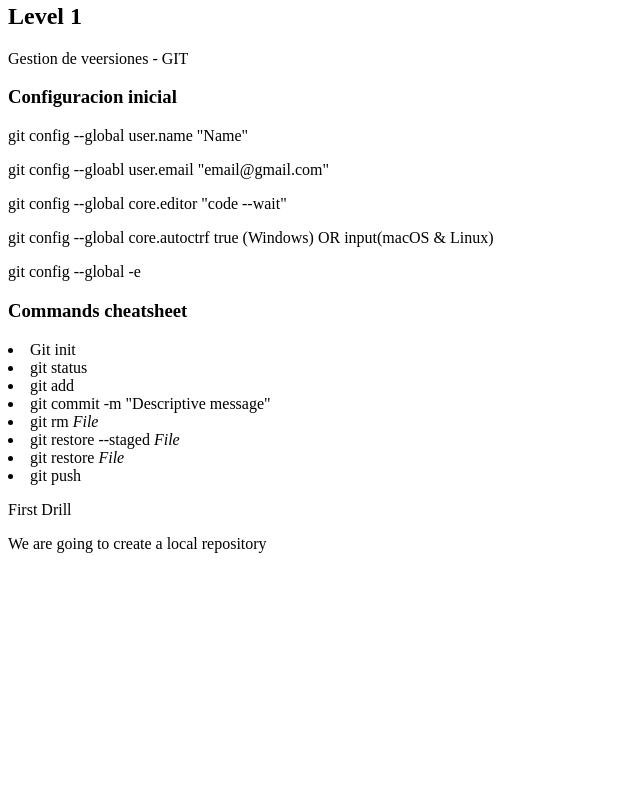
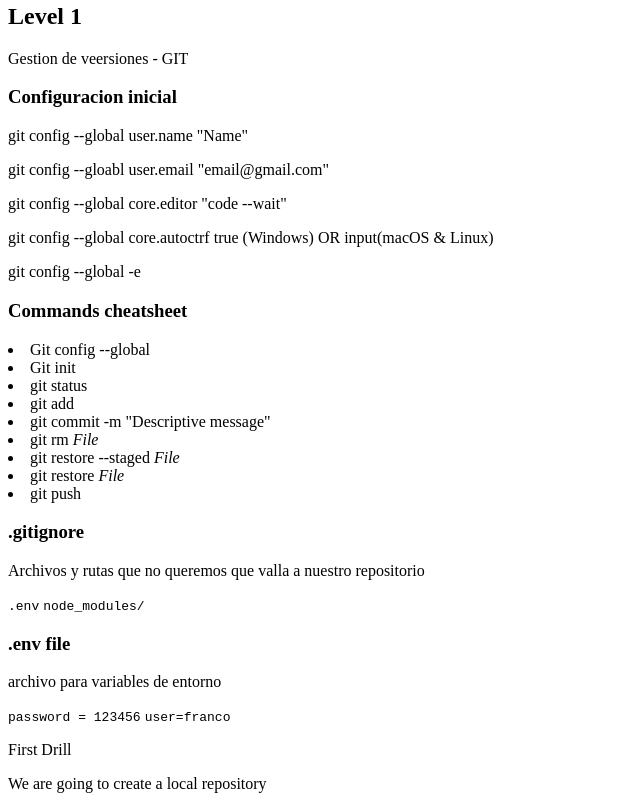
Before and after one commit to Franky101/miweb, a plain HTML site: page index.html in a window 1280 px wide. Shown: the part 366-1175 px from the top of the page, without its empty margins (0-640 px from the left). Before the commit the page ends 935 px from the top, so only its background shows below. Drawn offline with Linux system fonts and the light colour scheme.

Commit message:
.gitignore file added with especifications to ignore env and memoria folder

```diff
--- a/index.html
+++ b/index.html
@@ -34,7 +34,7 @@
 
 
         <h3>Commands cheatsheet</h3>
-
+        <li>Git config --global</li>
         <li>Git init</li>
         <li>git status</li>
         <li>git add</li>
@@ -46,8 +46,19 @@
         <li>git push</li>
 
 
+        <h3>.gitignore</h3>
+        <p>Archivos y rutas que no queremos que valla a nuestro repositorio</p>
+        <code>.env</code>
+        <code>node_modules/</code>
+
+        <h3>.env file</h3>
+        <p>archivo para variables de entorno</p>
+        <code>password = 123456</code>
+        <code>user=franco</code>
+
         <p>First Drill</p>
         <p>We are going to create a local repository</p>
+
 
     </div>
 
```
Also changed, not shown: 1 other file.
